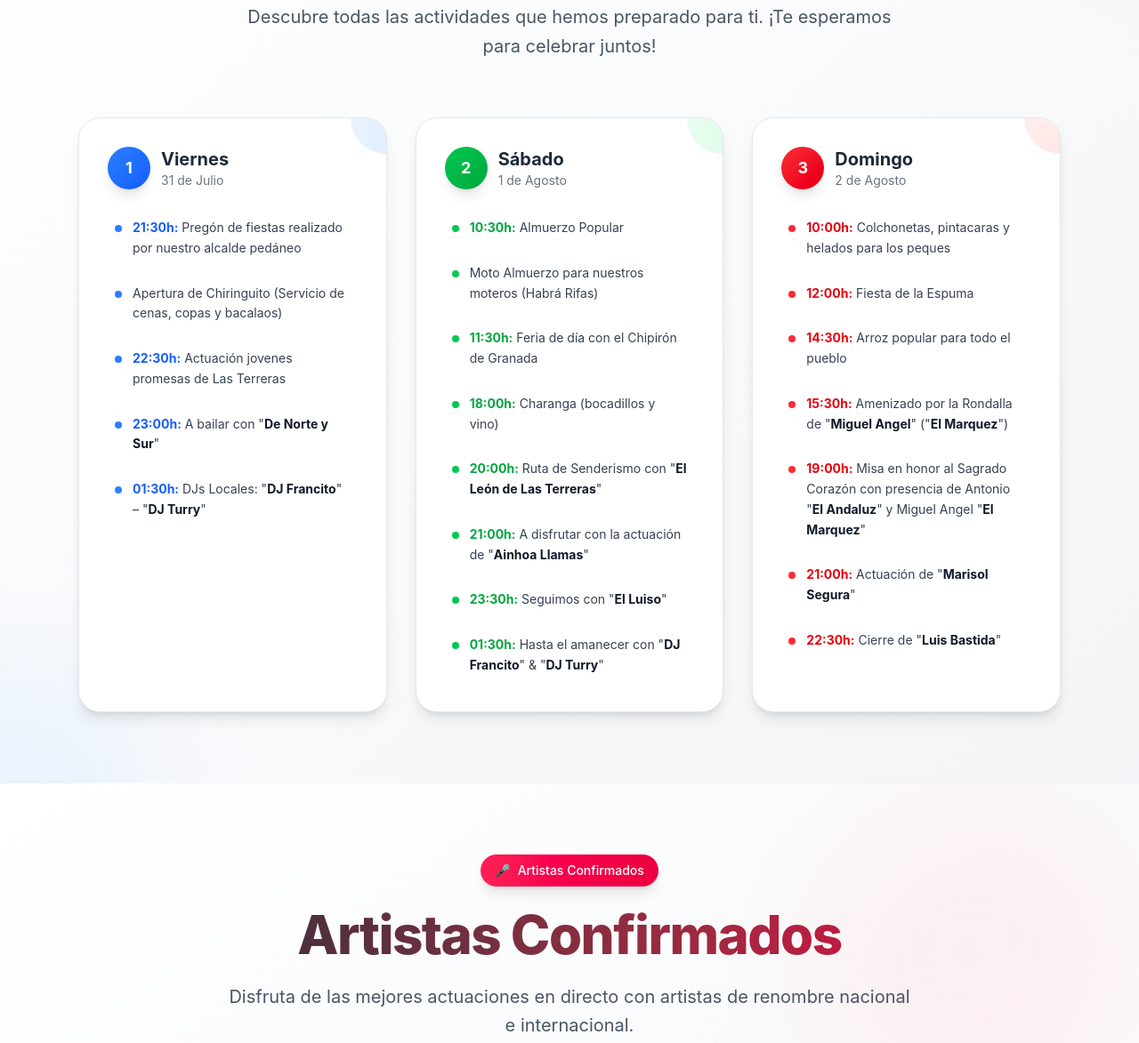
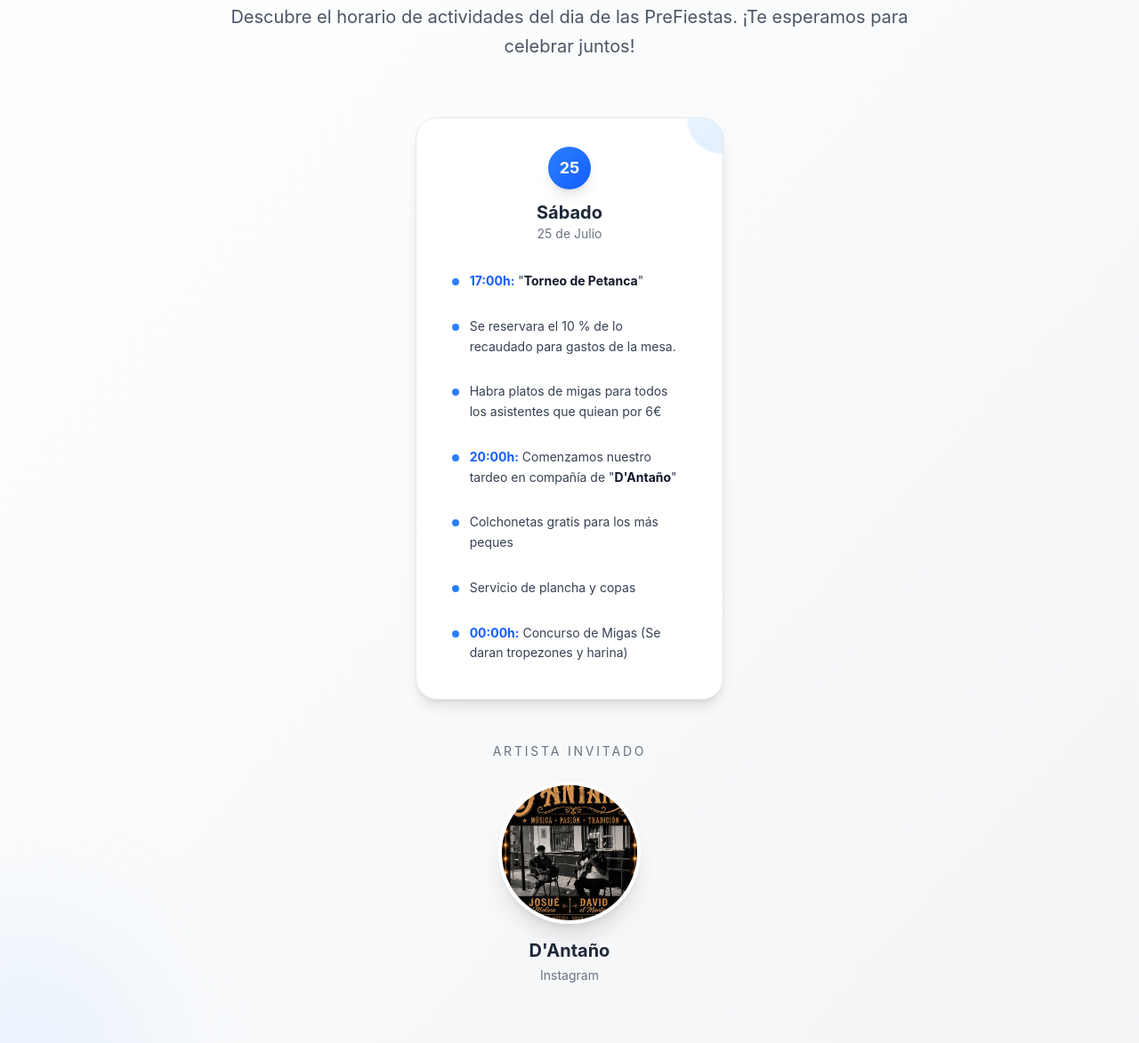
Before and after one commit to adrianporlandev/fiestas-terreras, an Astro site: page / in a window 1280 px wide. Shown: the part 1085-2258 px from the top of the page at 89% size. Built offline with nearby package versions, Linux system fonts and the light colour scheme; Astro itself is replaced by a stand-in of ours.

Commit message:
feat: add ProgramaPreFiestas component and data structure
- Created a new component `ProgramaPreFiestas.astro` to display the schedule of pre-festival activities.
- Implemented a function to highlight text within quotes.
- Added a new data file `programaPreFiestas.ts` defining the structure for event scheduling and containing initial event data for the festival.

```diff
--- a/src/components/ProgramaFiestas.astro
+++ b/src/components/ProgramaFiestas.astro
@@ -3,6 +3,8 @@ import { programaFiestas } from "../data/programaFiestas";
 
 const resaltarTextoEntreComillas = (texto: string) =>
   texto.replace(/"([^"]+)"/g, '"<strong class="font-bold text-gray-900">$1</strong>"');
+
+const obtenerNumeroDia = (fecha: string) => fecha.match(/\d{1,2}/)?.[0] ?? "";
 ---
 <section id="programa" class="w-full py-20 bg-gradient-to-br from-white via-gray-50 to-gray-100 relative overflow-hidden">
   <!-- Background decoration -->
@@ -33,9 +35,9 @@ const resaltarTextoEntreComillas = (texto: string) =>
             <div class={`absolute top-0 right-0 w-20 h-20 bg-gradient-to-br ${dia.theme.bg} rounded-full opacity-50 -translate-y-10 translate-x-10`}></div>
 
             <div class="relative z-10">
-              <div class="flex items-center gap-3 mb-6">
-                <div class={`w-12 h-12 bg-gradient-to-br ${dia.theme.badge} rounded-full flex items-center justify-center shadow-lg`}>
-                  <span class="text-white font-bold text-lg">{dia.numero}</span>
+              <div class="mb-6 text-center">
+                <div class={`w-12 h-12 bg-gradient-to-br ${dia.theme.badge} rounded-full flex items-center justify-center shadow-lg mx-auto mb-3`}>
+                  <span class="text-white font-bold text-lg">{obtenerNumeroDia(dia.fecha)}</span>
                 </div>
                 <div>
                   <h3 class="text-xl font-bold text-gray-800">{dia.nombre}</h3>
--- /dev/null
+++ b/src/components/ProgramaPreFiestas.astro
@@ -0,0 +1,127 @@
+---
+import { programaFiestas } from "../data/programaPreFiestas";
+
+const resaltarTextoEntreComillas = (texto: string) =>
+  texto.replace(/"([^"]+)"/g, '"<strong class="font-bold text-gray-900">$1</strong>"');
+
+const obtenerNumeroDia = (fecha: string) => fecha.match(/\d{1,2}/)?.[0] ?? "";
+
+const artistaPrefiesta = {
+  nombre: "D'Antaño",
+  imagen: "/fiestas/dantano.jpg",
+  instagram: "https://www.instagram.com/explore/search/keyword/?q=danta%C3%B1o",
+};
+---
+<section id="programa" class="w-full py-20 bg-gradient-to-br from-white via-gray-50 to-gray-100 relative overflow-hidden">
+  <!-- Background decoration -->
+  <div class="absolute inset-0 overflow-hidden">
+    <div class="absolute -top-40 -right-40 w-80 h-80 bg-gradient-to-br from-rose-100 to-rose-200 rounded-full opacity-30 blur-3xl"></div>
+    <div class="absolute -bottom-40 -left-40 w-80 h-80 bg-gradient-to-br from-blue-100 to-blue-200 rounded-full opacity-30 blur-3xl"></div>
+  </div>
+
+  <div class="flex justify-center w-full relative z-10">
+    <div class="container px-4 md:px-6 max-w-6xl w-full text-center">
+      <div class="space-y-6 mb-16">
+        <div class="inline-flex items-center px-4 py-2 rounded-full bg-gradient-to-r from-rose-500 to-rose-600 text-white text-sm font-medium shadow-lg">
+          <span class="mr-2">📅</span>
+          PreFiestas
+        </div>
+        <h2 class="text-4xl md:text-5xl lg:text-6xl font-extrabold tracking-tight bg-gradient-to-r from-gray-800 to-rose-600 bg-clip-text text-transparent">
+          🎉 Programa PreFiestas
+        </h2>
+        <p class="max-w-3xl mx-auto text-lg md:text-xl text-gray-600 leading-relaxed">
+          Descubre el horario de actividades del dia de las PreFiestas. ¡Te esperamos para celebrar juntos!
+        </p>
+      </div>
+
+      <div class="grid gap-8 md:grid-cols-2 lg:grid-cols-3">
+        {programaFiestas.map((dia) => (
+          <div class={`group bg-white border border-gray-200 p-8 rounded-3xl shadow-lg hover:shadow-2xl transition-all duration-500 text-left transform hover:-translate-y-2 relative overflow-hidden ${programaFiestas.length === 1 ? "md:col-span-2 lg:col-span-1 lg:col-start-2" : ""}`}>
+            <!-- Background decoration for card -->
+            <div class={`absolute top-0 right-0 w-20 h-20 bg-gradient-to-br ${dia.theme.bg} rounded-full opacity-50 -translate-y-10 translate-x-10`}></div>
+
+            <div class="relative z-10">
+              <div class="mb-6 text-center">
+                <div class={`w-12 h-12 bg-gradient-to-br ${dia.theme.badge} rounded-full flex items-center justify-center shadow-lg mx-auto mb-3`}>
+                  <span class="text-white font-bold text-lg">{obtenerNumeroDia(dia.fecha)}</span>
+                </div>
+                <div>
+                  <h3 class="text-xl font-bold text-gray-800">{dia.nombre}</h3>
+                  <p class="text-sm text-gray-500">{dia.fecha}</p>
+                </div>
+              </div>
+
+              <ul class="space-y-3 text-gray-700 text-sm leading-relaxed">
+                {dia.eventos.map((evento, index) => {
+                  const mostrarHora = index === 0 || evento.hora !== dia.eventos[index - 1].hora;
+
+                  return (
+                    <li class="flex items-start gap-3 group/item hover:bg-gray-50 p-2 rounded-lg transition-colors duration-200">
+                      <span class={`w-2 h-2 ${dia.theme.dot} rounded-full mt-2 flex-shrink-0`}></span>
+                      <div>
+                        {mostrarHora ? (
+                          <>
+                            <strong class={dia.theme.time}>{evento.hora}:</strong>{" "}
+                            <span set:html={resaltarTextoEntreComillas(evento.descripcion)}></span>
+                          </>
+                        ) : (
+                          <span set:html={resaltarTextoEntreComillas(evento.descripcion)}></span>
+                        )}
+                      </div>
+                    </li>
+                  );
+                })}
+              </ul>
+            </div>
+          </div>
+        ))}
+      </div>
+
+      <div class="mt-12">
+        <p class="text-xs md:text-sm uppercase tracking-[0.2em] text-gray-500 mb-6">Artista Invitado</p>
+        <div class="group flex flex-col items-center">
+          <a
+            href={artistaPrefiesta.instagram}
+            target="_blank"
+            rel="noopener noreferrer"
+            class="relative"
+          >
+            <div
+              class="relative w-32 h-32 md:w-40 md:h-40 rounded-full overflow-hidden shadow-xl border-4 border-white group-hover:border-rose-500 transition-all duration-500 transform group-hover:scale-105 group-hover:shadow-2xl"
+            >
+              <img
+                src={artistaPrefiesta.imagen}
+                alt={`Actuacion de ${artistaPrefiesta.nombre} en las PreFiestas de Las Terreras`}
+                class="w-full h-full object-cover transition-transform duration-700 group-hover:scale-110"
+                loading="lazy"
+                onerror="this.onerror=null;this.src='/placeholder-logo.svg';this.classList.add('bg-gray-100','border-dashed');"
+              />
+              <div
+                class="absolute inset-0 bg-gradient-to-t from-black/60 via-transparent to-transparent opacity-0 group-hover:opacity-100 transition-all duration-500"
+              >
+              </div>
+              <div
+                class="absolute top-2 right-2 w-8 h-8 bg-white/20 backdrop-blur-sm rounded-full flex items-center justify-center opacity-0 group-hover:opacity-100 transition-all duration-500 transform scale-0 group-hover:scale-100"
+              >
+                <svg
+                  class="w-4 h-4 text-white"
+                  fill="currentColor"
+                  viewBox="0 0 24 24"
+                >
+                  <path
+                    d="M12 2.163c3.204 0 3.584.012 4.85.07 3.252.148 4.771 1.691 4.919 4.919.058 1.265.069 1.645.069 4.849 0 3.205-.012 3.584-.069 4.849-.149 3.225-1.664 4.771-4.919 4.919-1.266.058-1.644.07-4.85.07-3.204 0-3.584-.012-4.849-.07-3.26-.149-4.771-1.699-4.919-4.92-.058-1.265-.07-1.644-.07-4.849 0-3.204.013-3.583.07-4.849.149-3.227 1.664-4.771 4.919-4.919 1.266-.057 1.645-.069 4.849-.069zm0-2.163c-3.259 0-3.667.014-4.947.072-4.358.2-6.78 2.618-6.98 6.98-.059 1.281-.073 1.689-.073 4.948 0 3.259.014 3.668.072 4.948.2 4.358 2.618 6.78 6.98 6.98 1.281.058 1.689.072 4.948.072 3.259 0 3.668-.014 4.948-.072 4.354-.2 6.782-2.618 6.979-6.98.059-1.28.073-1.689.073-4.948 0-3.259-.014-3.667-.072-4.947-.196-4.354-2.617-6.78-6.979-6.98-1.281-.059-1.69-.073-4.949-.073zm0 5.838c-3.403 0-6.162 2.759-6.162 6.162s2.759 6.163 6.162 6.163 6.162-2.759 6.162-6.163c0-3.403-2.759-6.162-6.162-6.162zm0 10.162c-2.209 0-4-1.79-4-4 0-2.209 1.791-4 4-4s4 1.791 4 4c0 2.21-1.791 4-4 4zm6.406-11.845c-.796 0-1.441.645-1.441 1.44s.645 1.44 1.441 1.44c.795 0 1.439-.645 1.439-1.44s-.644-1.44-1.439-1.44z"
+                  ></path>
+                </svg>
+              </div>
+            </div>
+          </a>
+          <span
+            class="font-bold text-lg md:text-xl text-gray-800 mt-4 group-hover:text-rose-600 transition-colors duration-300"
+            >{artistaPrefiesta.nombre}</span
+          >
+          <p class="text-sm text-gray-500 mt-1">Instagram</p>
+        </div>
+      </div>
+    </div>
+  </div>
+</section>
--- /dev/null
+++ b/src/data/programaPreFiestas.ts
@@ -0,0 +1,62 @@
+export interface ProgramaEvento {
+  hora: string;
+  descripcion: string;
+}
+
+export interface ProgramaDia {
+  numero: string;
+  nombre: string;
+  fecha: string;
+  theme: {
+    badge: string;
+    time: string;
+    dot: string;
+    bg: string;
+  };
+  eventos: ProgramaEvento[];
+}
+
+export const programaFiestas: ProgramaDia[] = [
+  {
+    numero: "1",
+    nombre: "Sábado",
+    fecha: "25 de Julio",
+    theme: {
+      badge: "from-blue-500 to-blue-600",
+      time: "text-blue-600",
+      dot: "bg-blue-500",
+      bg: "from-blue-100 to-blue-200",
+    },
+    eventos: [
+      {
+        hora: "17:00h",
+        descripcion: "\"Torneo de Petanca\"",
+      },
+      {
+        hora: "17:00h",
+        descripcion: "Se reservara el 10 % de lo recaudado para gastos de la mesa.",
+      },
+      {
+        hora: "17:00h",
+        descripcion: "Habra platos de migas para todos los asistentes que quiean por 6€ ",
+      },
+      {
+        hora: "20:00h",
+        descripcion: "Comenzamos nuestro tardeo en compañía de \"D'Antaño\"",
+      },
+      {
+        hora: "20:00h",
+        descripcion: "Colchonetas gratis para los más peques",
+      },
+      {
+        hora: "20:00h",
+        descripcion: "Servicio de plancha y copas",
+      },
+      {
+        hora: "00:00h",
+        descripcion: "Concurso de Migas (Se daran tropezones y harina)",
+      }
+    ],
+  },
+
+];
--- a/src/pages/index.astro
+++ b/src/pages/index.astro
@@ -1,6 +1,7 @@
 ---
 import Layout from "../layouts/Layout.astro";
 import Hero from "../components/Hero.astro";
+import ProgramaPreFiestas from "../components/ProgramaPreFiestas.astro";
 import ProgramaFiestas from "../components/ProgramaFiestas.astro";
 import GaleriaFiestas from "../components/GaleriaFiestas.astro";
 import Ubicacion from "../components/Ubicacion.astro";
@@ -18,23 +19,15 @@ import Concentracion from "../components/Concentracion.astro";
   <div class="flex flex-col min-h-[100dvh] w-full overflow-x-hidden">
     <main class="flex-1">
       <Hero />
-
+      <ProgramaPreFiestas />
       <ProgramaFiestas />
-      <!-- Fondo Gris ✅ -->
       <Artistas />
       <Concentracion />
-
-      <!-- Fondo Blanco ✅ -->
       <!-- <Eventos /> -->
-      <!-- Fondo Gris ✅ -->
       <Ubicacion />
-      <!-- Fondo Blanco ✅ -->
       <GaleriaFiestas />
-      <!-- Fondo Gris ✅ -->
       <!-- <Patrocinadores /> -->
-      <!-- Fondo Blanco ✅ -->
       <Contacto />
-      <!-- Fondo Gris  -->
     </main>
   </div>
 </Layout>
```
Also changed, not shown: src/components/Hero.astro (+4 -12 lines), public/fiestas/dantano.jpg (added).
